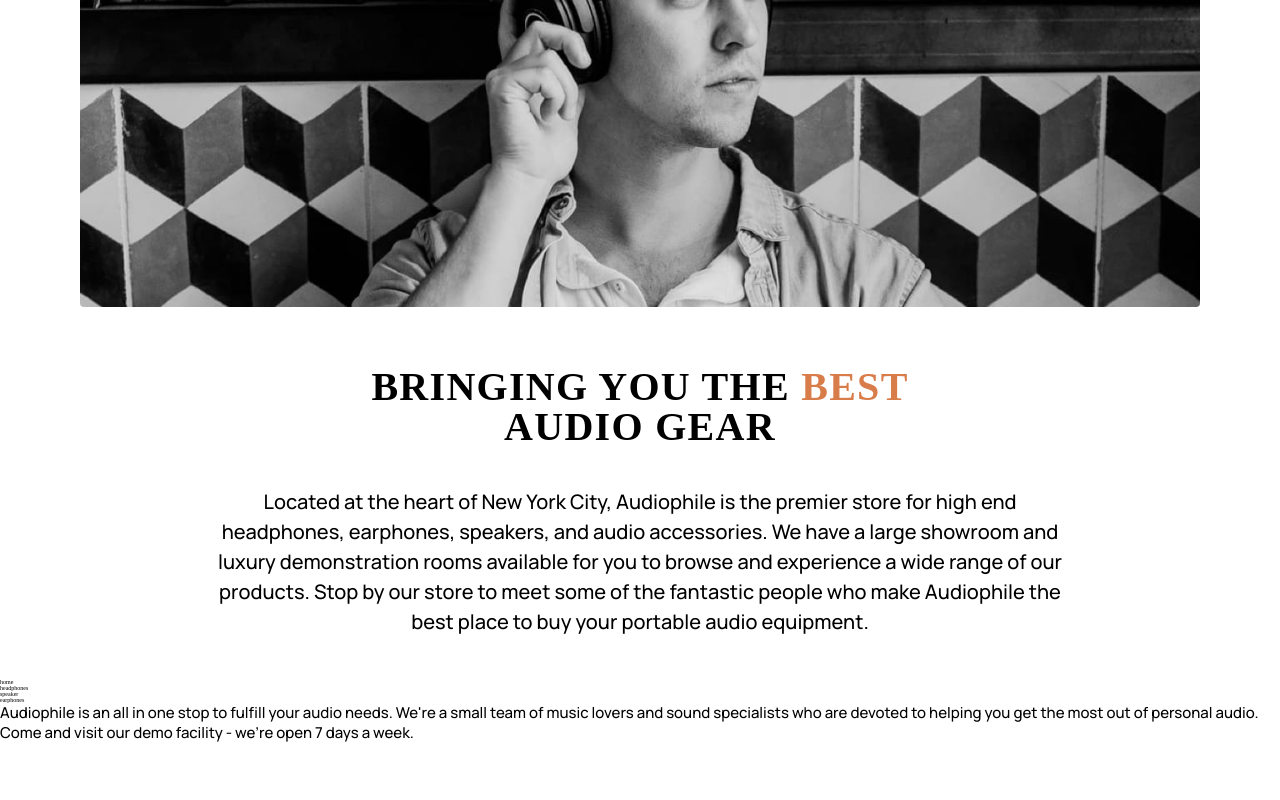
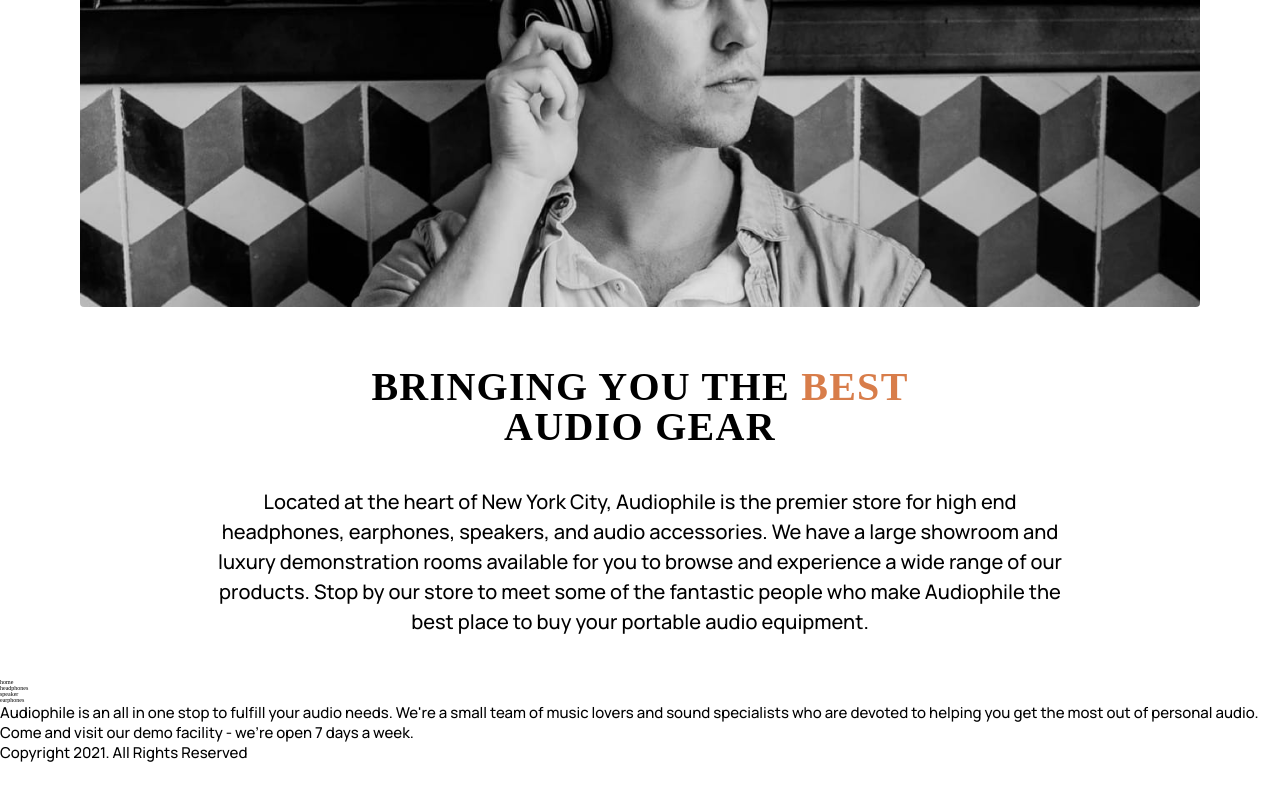
Before and after one commit to BilalHassen/audiophile-web-site, a React (Vite) app: page / in a window 1280 px wide. Shown: the part 3185-3985 px from the top of the page. Before the commit the page ends 3928 px from the top, so only its background shows below. Built offline with nearby package versions, Linux system fonts and the light colour scheme; a web font is replaced by a local one.

Commit message:
add footer icons and copyright text

```diff
--- a/src/Components/Footer/Footer.jsx
+++ b/src/Components/Footer/Footer.jsx
@@ -23,6 +23,22 @@ export default function Footer() {
             to helping you get the most out of personal audio. Come and visit
             our demo facility - we’re open 7 days a week.
           </p>
+          <div className="footer__copyright">
+            <p className="footer__copyright-text">
+              Copyright 2021. All Rights Reserved
+            </p>
+            <ul className="footer__icons-container">
+              <li className="footer__icons">
+                <img className="footer__icon" src={facebookIcon}></img>
+              </li>
+              <li className="footer__icons">
+                <img className="footer__icon" src={instagramIcon}></img>
+              </li>
+              <li className="footer__icons">
+                <img className="footer__icon" src={twitterIcon}></img>
+              </li>
+            </ul>
+          </div>
         </div>
       </footer>
     </>
```
